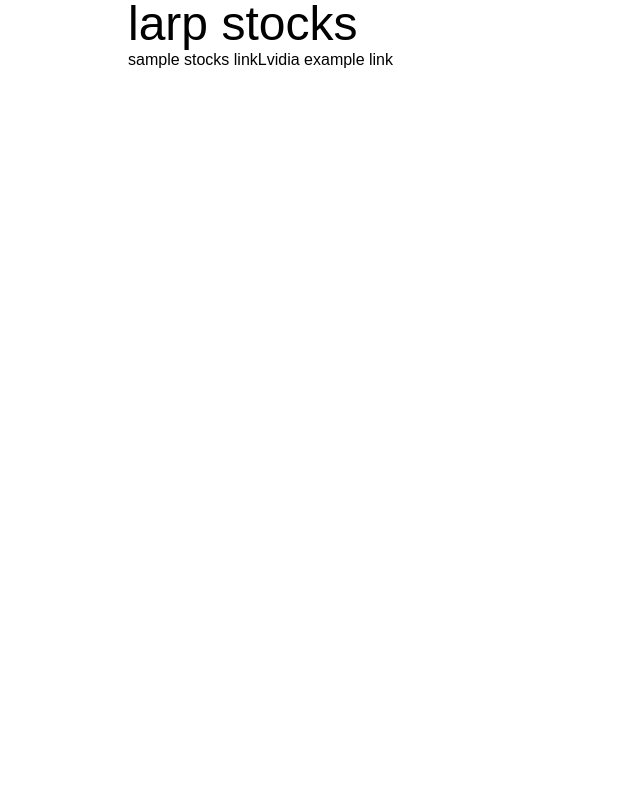
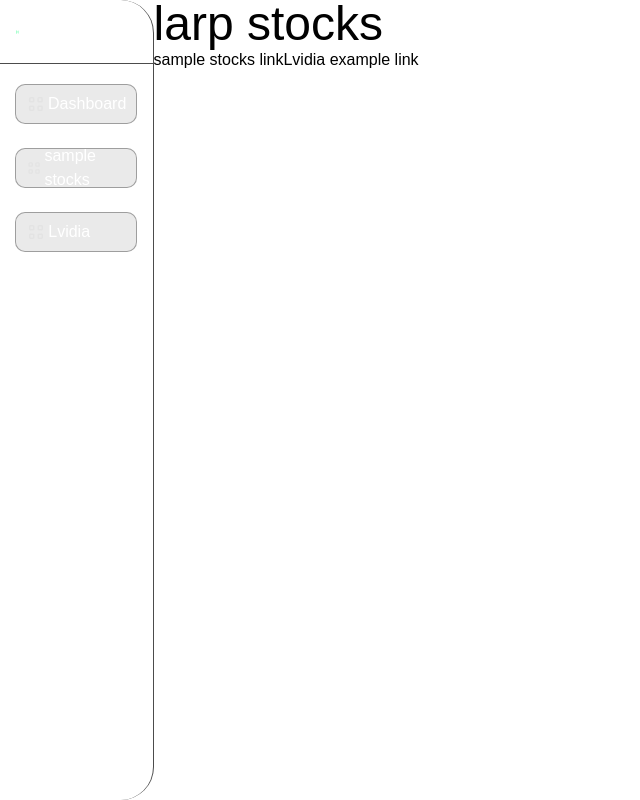
Before and after one commit to oscar374/larp-stocks, a Next.js app in the folder frontend/: page / in a window 1280 px wide. Shown: the whole page, without its empty margins (0-640 px from the left). Built offline with nearby package versions, Linux system fonts and the light colour scheme.

Commit message:
SideBar update
semifinished 67

```diff
--- a/frontend/app/globals.css
+++ b/frontend/app/globals.css
@@ -5,7 +5,8 @@
   --foreground: #010101;
 }
 
-@theme inline {
+/* Tailwind theme variables */
+:root {
   --color-background: var(--background);
   --color-foreground: var(--foreground);
   --font-sans: var(--font-geist-sans);
@@ -38,12 +39,53 @@ body {
   padding: 0px;
 }
 
-/* LARP CSS :3*/
+/* LARP CSS :3 yayyy*/
 .sidebar{
-    border: 2px solid white;
+    border-right: 1px solid #4C4C4C;
+    border-radius: 33px;
     color: white;
     height: 100vh;
-    width: 10vw;
+    width: 12vw;
+}
+
+.sidebar-header{
+    display: flex;
+    padding-left: 15px;
+    justify-content: left;
+    align-items: center;
+    height: 8vh;
+    border-bottom: 1px solid #4C4C4C;
+}
+
+.sidebar-content{
+    display: flex;
+    flex-direction: column;
+    justify-content: start;
+    align-items: center;
+    height: 90vh;
+    padding-top: 20px;
+
+}
+
+.sidebarButton{
+    color: white;
+    background-color: #4c4c4c1d;
+    text-decoration: none;
+    font-size: 1rem;
+    padding: 10px;
+    border: 1px solid #2c2c2c65;
+    border-radius: 10px;
+    height: 40px;
+    width: 80%;
+    display: flex;
+    justify-content: left;
+    align-items: center;
+    transition: 0.3s ease, color 0.3s ease;
+}
+.sidebarButton:hover{
+   box-shadow: inset 10px 0px 0px #76FFB2;
+   padding-left: 20px;
+   border-left:#010101;
 }
 
 .content{
@@ -56,3 +98,7 @@ body {
   height: 100vh;
   display: flex;
 }
+
+svg{
+    margin-right: 2px;
+}
--- a/frontend/components/sidebar.tsx
+++ b/frontend/components/sidebar.tsx
@@ -5,10 +5,24 @@ import React from 'react';
 export default function Sidebar() {
   return (
     <div className="sidebar">
-        <h1 className="text-5xl">larp stocks</h1>
-        <a href="/">dashboard</a> <br></br>
-        <a href="/sampleStocks">sample stocks link</a> <br></br>
-        <a href="/example">Lvidia example link</a>
+      <div className="sidebar-header">
+        <svg xmlns="http://www.w3.org/2000/svg" height="32px" viewBox="0 -960 960 960" width="32px" fill="#76FFB2"><path d="M280-160v-86.67h-80v-466.66h80V-800h66.67v86.67h80v466.66h-80V-160H280Zm-13.33-153.33H360v-333.34h-93.33v333.34ZM613.33-160v-206.67h-80v-266.66h80V-800H680v166.67h80v266.66h-80V-160h-66.67ZM600-433.33h93.33v-133.34H600v133.34ZM313.33-480Zm333.34-20Z"/></svg>
+        <h2 className="text-2xl font-bold">LarpStocks</h2>
+      </div>
+      <div className="sidebar-content">
+        <a className="sidebarButton" href="/">
+        <svg xmlns="http://www.w3.org/2000/svg" height="20px" viewBox="0 -960 960 960" width="20px" fill="#e3e3e3"><path d="M336-552H216q-33 0-52.5-19.5T144-624v-120q0-33 19.5-52.5T216-816h120q33 0 52.5 19.5T408-744v120q0 33-19.5 52.5T336-552Zm-120-72h120v-120H216v120Zm120 480H216q-33 0-52.5-19.5T144-216v-120q0-33 19.5-52.5T216-408h120q33 0 52.5 19.5T408-336v120q0 33-19.5 52.5T336-144Zm-120-72h120v-120H216v120Zm528-336H624q-33 0-52.5-19.5T552-624v-120q0-33 19.5-52.5T624-816h120q33 0 52.5 19.5T816-744v120q0 33-19.5 52.5T744-552Zm-120-72h120v-120H624v120Zm120 480H624q-33 0-52.5-19.5T552-216v-120q0-33 19.5-52.5T624-408h120q33 0 52.5 19.5T816-336v120q0 33-19.5 52.5T744-144Zm-120-72h120v-120H624v120ZM336-624Zm0 288Zm288-288Zm0 288Z"/></svg>
+        Dashboard
+        </a> <br></br>
+        <a className="sidebarButton" href="/sampleStocks">
+        <svg xmlns="http://www.w3.org/2000/svg" height="20px" viewBox="0 -960 960 960" width="20px" fill="#e3e3e3"><path d="M336-552H216q-33 0-52.5-19.5T144-624v-120q0-33 19.5-52.5T216-816h120q33 0 52.5 19.5T408-744v120q0 33-19.5 52.5T336-552Zm-120-72h120v-120H216v120Zm120 480H216q-33 0-52.5-19.5T144-216v-120q0-33 19.5-52.5T216-408h120q33 0 52.5 19.5T408-336v120q0 33-19.5 52.5T336-144Zm-120-72h120v-120H216v120Zm528-336H624q-33 0-52.5-19.5T552-624v-120q0-33 19.5-52.5T624-816h120q33 0 52.5 19.5T816-744v120q0 33-19.5 52.5T744-552Zm-120-72h120v-120H624v120Zm120 480H624q-33 0-52.5-19.5T552-216v-120q0-33 19.5-52.5T624-408h120q33 0 52.5 19.5T816-336v120q0 33-19.5 52.5T744-144Zm-120-72h120v-120H624v120ZM336-624Zm0 288Zm288-288Zm0 288Z"/></svg>
+        sample stocks
+        </a> <br></br>
+        <a className="sidebarButton" href="/example">
+        <svg xmlns="http://www.w3.org/2000/svg" height="20px" viewBox="0 -960 960 960" width="20px" fill="#e3e3e3"><path d="M336-552H216q-33 0-52.5-19.5T144-624v-120q0-33 19.5-52.5T216-816h120q33 0 52.5 19.5T408-744v120q0 33-19.5 52.5T336-552Zm-120-72h120v-120H216v120Zm120 480H216q-33 0-52.5-19.5T144-216v-120q0-33 19.5-52.5T216-408h120q33 0 52.5 19.5T408-336v120q0 33-19.5 52.5T336-144Zm-120-72h120v-120H216v120Zm528-336H624q-33 0-52.5-19.5T552-624v-120q0-33 19.5-52.5T624-816h120q33 0 52.5 19.5T816-744v120q0 33-19.5 52.5T744-552Zm-120-72h120v-120H624v120Zm120 480H624q-33 0-52.5-19.5T552-216v-120q0-33 19.5-52.5T624-408h120q33 0 52.5 19.5T816-336v120q0 33-19.5 52.5T744-144Zm-120-72h120v-120H624v120ZM336-624Zm0 288Zm288-288Zm0 288Z"/></svg>
+        Lvidia
+        </a>
+      </div>
     </div>
   );
 }
```
Also changed, not shown: 1 other file (tests, documents, lock files or other folders).
